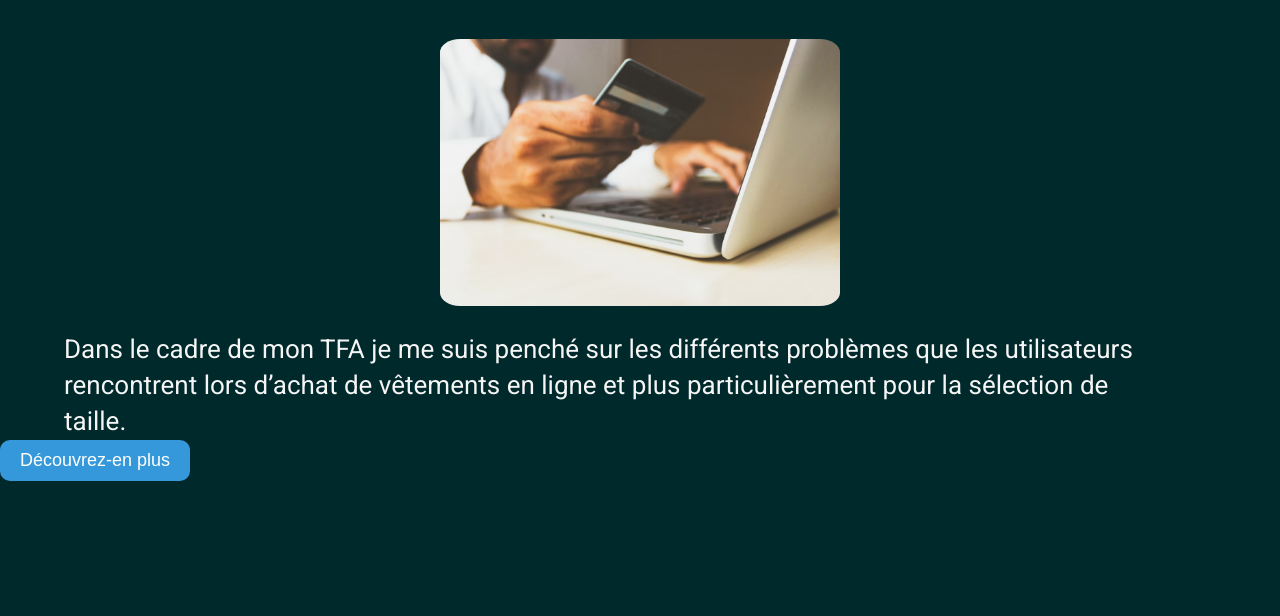
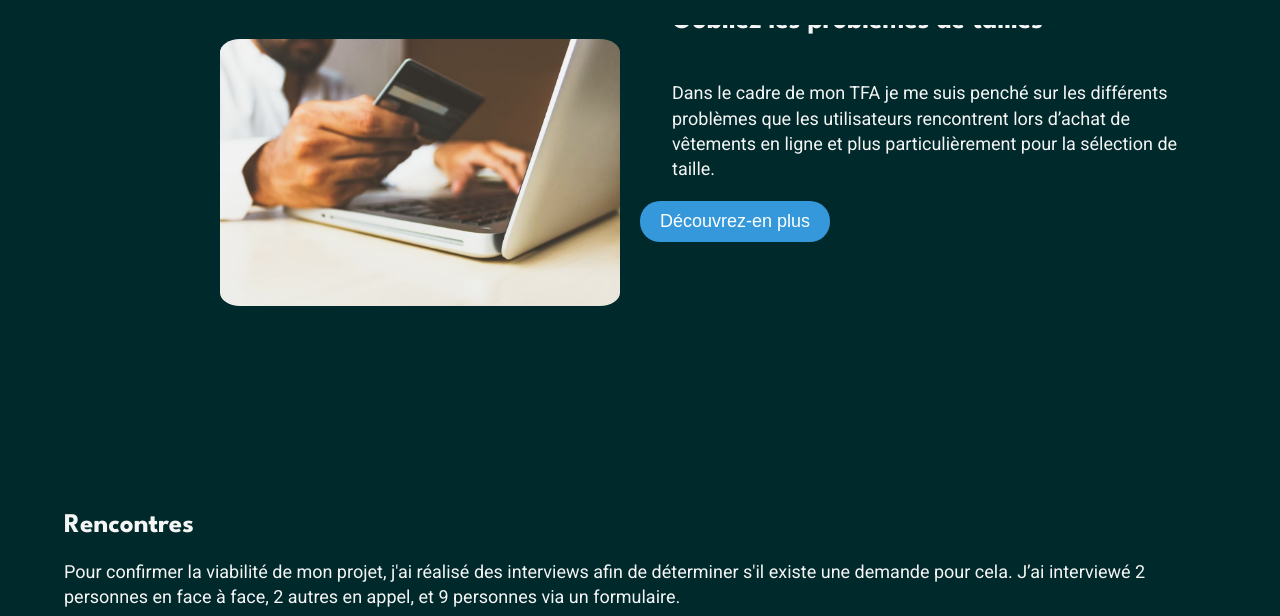
Before and after one commit to NathanDreams/TFA-, a website: page src/index.html in a window 1280 px wide. Shown: the part 61-677 px from the top of the page. Drawn offline with Linux system fonts and the light colour scheme.

Commit message:
responsive

```diff
--- a/src/index.html
+++ b/src/index.html
@@ -40,12 +40,14 @@
         		<a href="#">Conclusion</a>
 	 </nav>
 
-   <img class="first-image" src="assets/images/image1.png" alt="homme achetant en ligne des vetements">
-
-
-    <p class="first-text">Dans le cadre de mon TFA je me suis penché sur les différents problèmes que les utilisateurs rencontrent lors d’achat de vêtements en ligne et plus particulièrement pour la sélection de taille.</p>
-
-    <button class="rounded-button">Découvrez-en plus</button>
+ <div class="section">
+		 <img class="first-image" src="assets/images/image1.png" alt="homme achetant en ligne des vetements">
+	<div class="content-container">
+		<h2>Oubliez les problèmes de tailles</h2>
+		 <p class="first-text">Dans le cadre de mon TFA je me suis penché sur les différents problèmes que les utilisateurs rencontrent lors d’achat de vêtements en ligne et plus particulièrement pour la sélection de taille.</p>
+		 <button class="rounded-button">Découvrez-en plus</button>
+	</div>
+</div>
 
 <div class="second-section">
  <h2>Rencontres</h2>
--- a/src/styles/app.scss
+++ b/src/styles/app.scss
@@ -175,6 +175,7 @@ header {
  }
   .first-text {
 	padding-top: 25px;
+	font-size: 18px;
   }
 
 
@@ -325,6 +326,55 @@ header {
 
 
 
+  @media (min-width: 1200px) {
+
+	.section {
+		display: flex;
+		align-items: center;
+		justify-content: center;
+	  }
+
+	  .first-image {
+		width: 50%; /* Ajuster la taille de l'image en fonction de tes besoins */
+	  }
+
+	  .content-container {
+		width: 50%; /* Ajuster la taille du conteneur de texte en fonction de tes besoins */
+	  }
+
+	  .first-text {
+		margin-bottom: 20px; /* Ajuster la marge en bas du texte en fonction de tes besoins */
+	  }
+
+	  .rounded-button {
+		border-radius: 20px; /* Ajuster le rayon du bouton arrondi en fonction de tes besoins */
+		padding: 10px 20px; /* Ajuster le rembourrage du bouton en fonction de tes besoins */
+	  }
+
+		.section {
+		  flex-direction: row;
+		}
+
+		.first-image {
+		  width: 50%;
+		  margin-right: 20px; /* Ajuster la marge à gauche de l'image en fonction de tes besoins */
+		}
+
+		.content-container {
+		  width: 50%;
+		}
+	  }
+
+
+
+
+
+
+
+
+
+
+
 
 
 
```
Also changed, not shown: src/styles/app.css.
